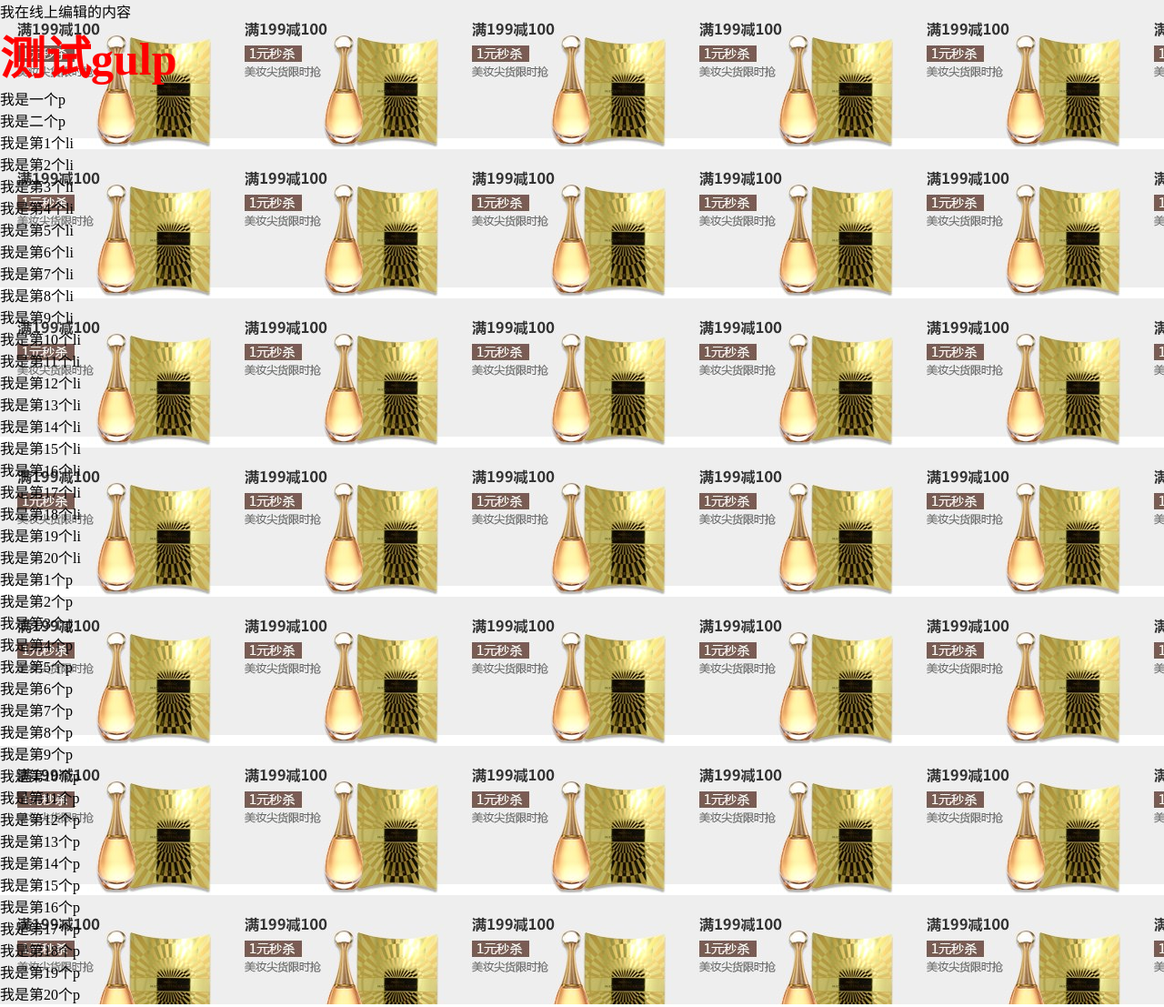
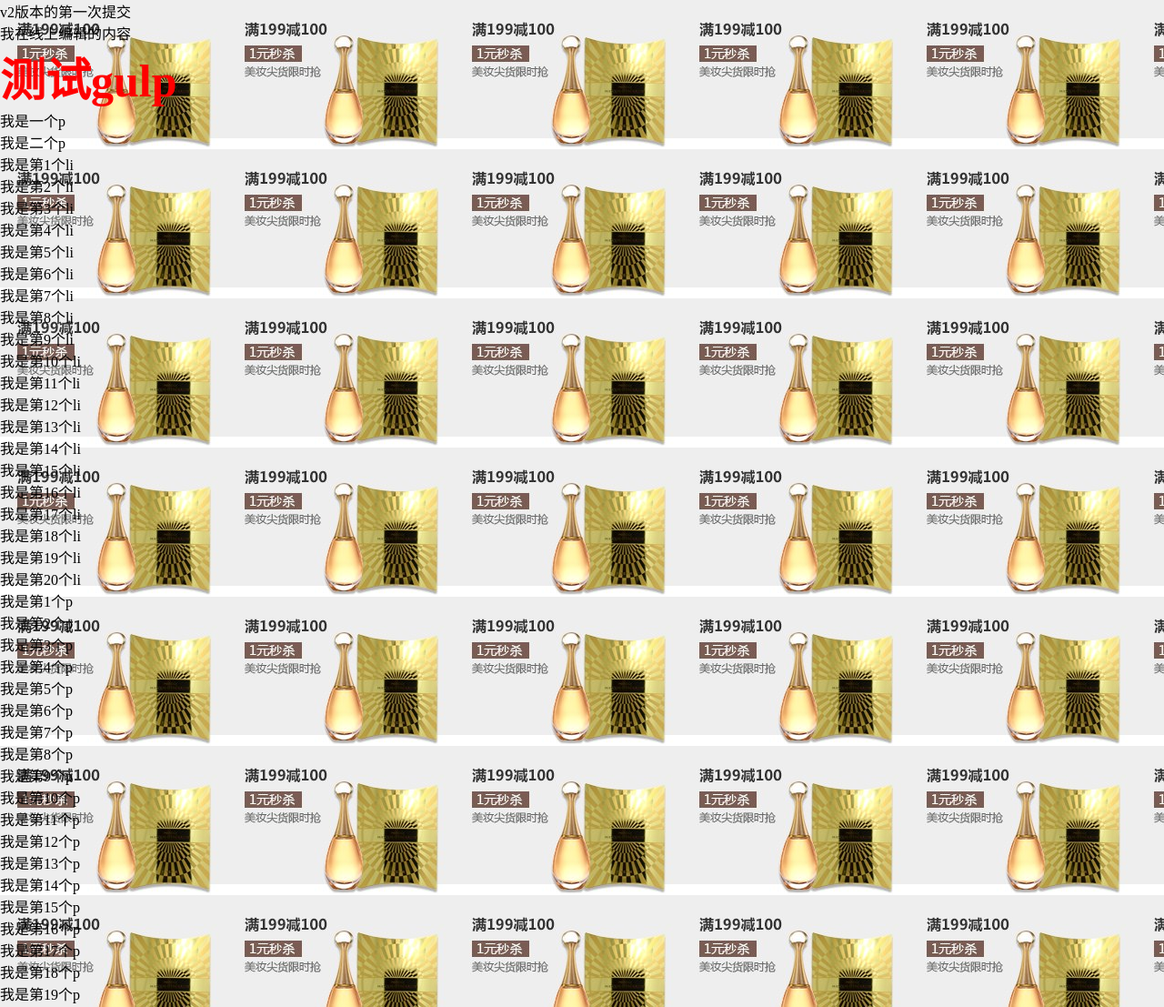
Before and after one commit to bigFlying/git-demo, a website: page src/index.html in a window 1280 px wide. Shown: the top 1107 px of the page at 91% size. Drawn offline with nearby package versions, Linux system fonts and the light colour scheme; files that its build step writes are made by us from their sources.

Commit message:
'v2版本的第一次提交'

```diff
--- a/src/index.html
+++ b/src/index.html
@@ -7,6 +7,7 @@
 </head>
 <body>
 <!-- hhhh -->
+	<p>v2版本的第一次提交</p>
 	<p>我在线上编辑的内容</p>
 	<h1>测试gulp</h1>
 	<p>我是一个p</p>
```
